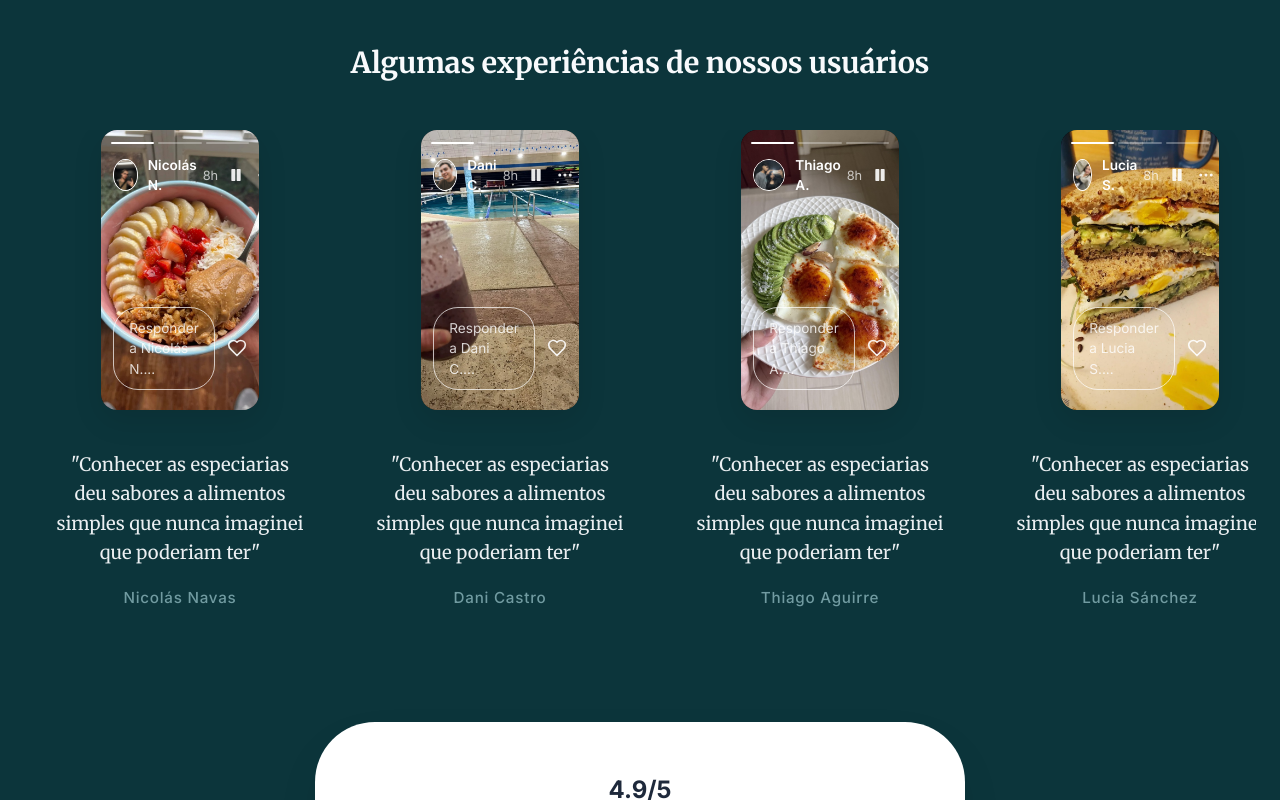
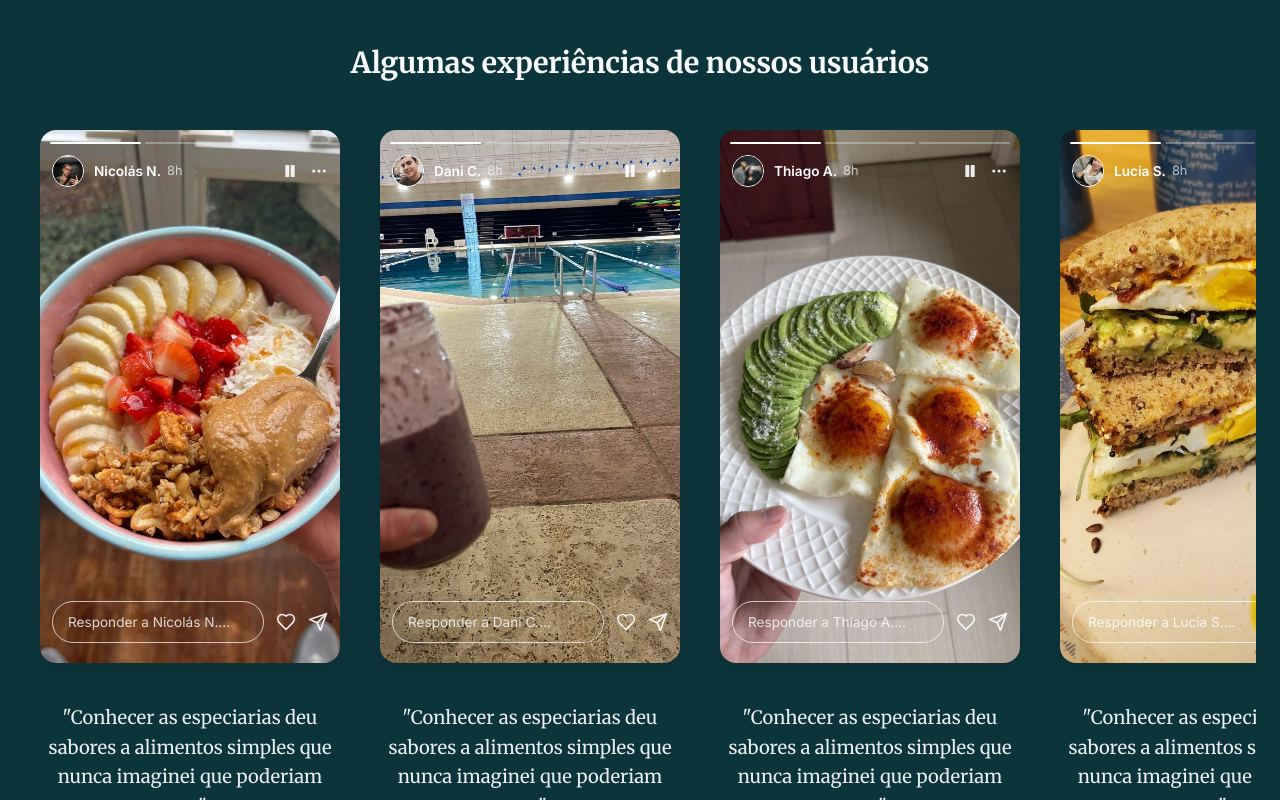
Before and after one commit to YohanSaibb026/LeadingPage, a React (Vite) app: page / in a window 1280 px wide. Shown: the part 1720-2520 px from the top of the page. Built offline with nearby package versions, Linux system fonts and the light colour scheme.

Commit message:
fix: restore original story card size by correcting flex properties

```diff
--- a/src/App.css
+++ b/src/App.css
@@ -1161,7 +1161,8 @@
     flex-direction: column;
     align-items: center;
     gap: 2.5rem;
-    min-width: 280px;
+    width: 300px;
+    min-width: 300px;
     scroll-snap-align: center;
 }
 
@@ -1181,8 +1182,8 @@
 
 .story-text-content {
     text-align: center;
-    max-width: 280px;
-    padding: 0 1rem;
+    width: 100%;
+    padding: 0 0.5rem;
 }
 
 .story-quote {
@@ -1210,8 +1211,7 @@
 }
 
 .story-card {
-    flex: 0 0 280px;
-    scroll-snap-align: center;
+    width: 100%;
     position: relative;
     aspect-ratio: 9/16;
     background: #000;
```
